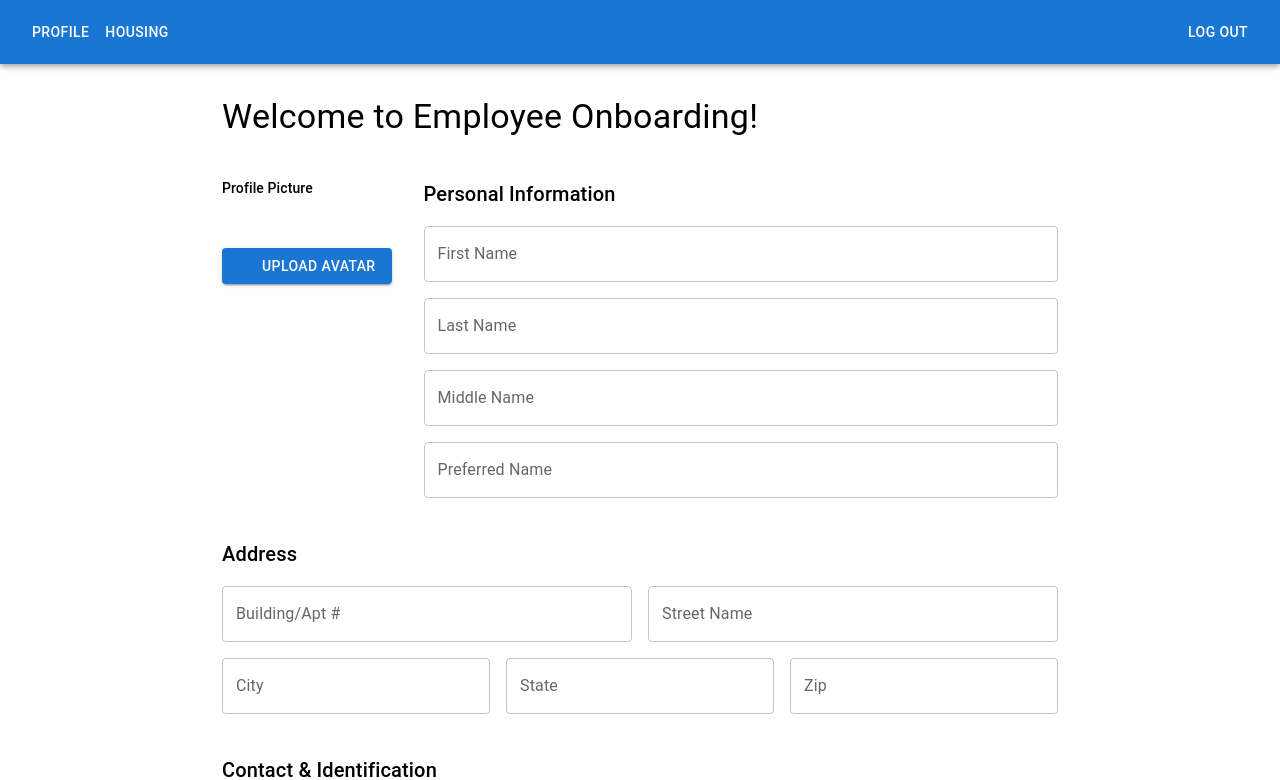
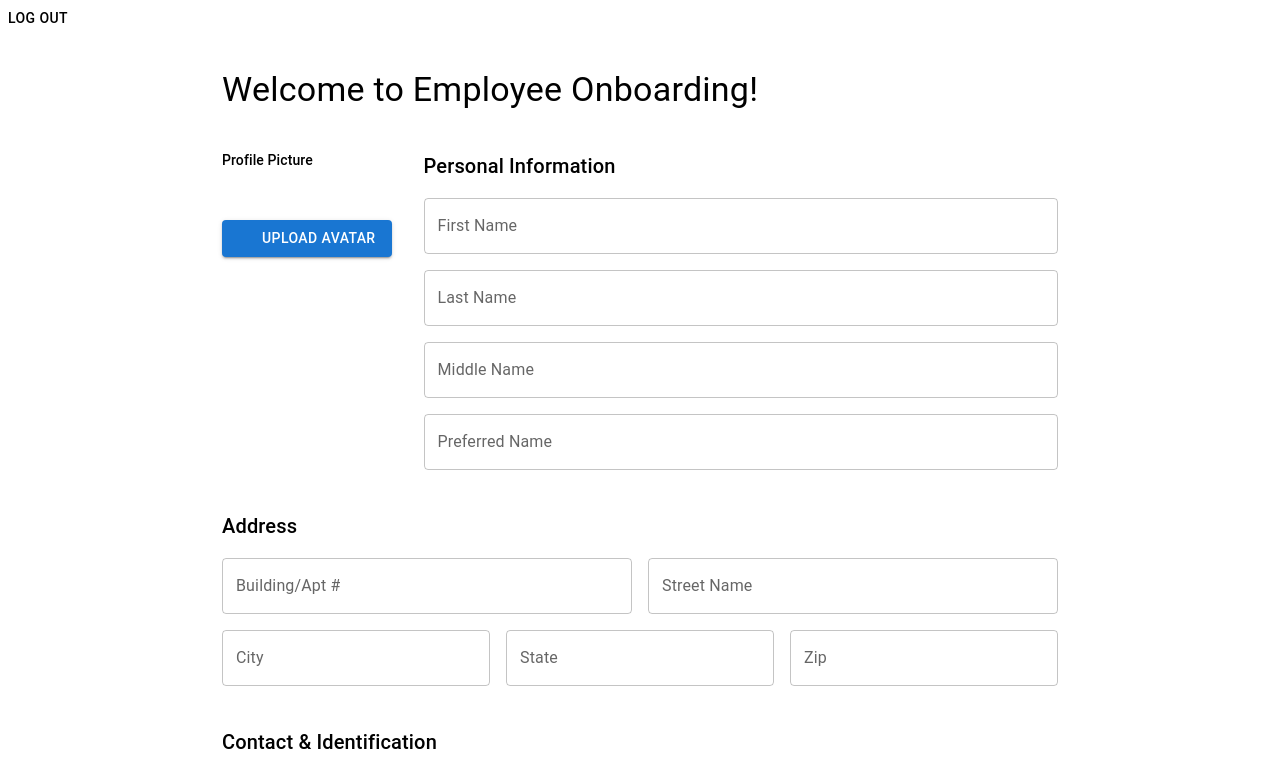
Before and after one commit to vishnu-ing/react-frontend, a React app: page /onboarding in a window 1280 px wide. Shown: the top 780 px of the page. Built offline with nearby package versions, Linux system fonts and the light colour scheme; no server answers; sample sign-in values are in the browser's storage; some icons are missing; the HTML template or start-up script is replaced by a standard one.

Commit message:
added logout button
Added logout button and moved logout page out of layout

```diff
--- a/src/App.jsx
+++ b/src/App.jsx
@@ -21,8 +21,9 @@ function App() {
         <Route path="/register" element={<Registration />} />
         {/* Protected routes */}
         <Route element={<AuthGuard />}>
+          <Route path="/logout" element={<Logout />} />
+          <Route path="/onboarding" element={<OnboardingApplication />} />
           <Route element={<Layout />}>
-            <Route path="/onboarding" element={<OnboardingApplication />} />
             <Route path="/profile" element={<PersonalProfile />} />
             <Route path="/facility-reports" element={<FacilityReports />} />
             <Route
@@ -31,7 +32,6 @@ function App() {
             />
             <Route path="/housing/me" element={<HousingDetails />} />
             <Route path="/visa" element={<VisaStatus />} />
-            <Route path="/logout" element={<Logout />} />
           </Route>
         </Route>
 
--- a/src/components/Nav.jsx
+++ b/src/components/Nav.jsx
@@ -9,7 +9,7 @@ const Nav = () => {
   const { onboardingStatus, workAuth } = useSelector(
     (state) => state.auth.user
   );
-  //if (onboardingStatus !== "Approved") return <Navigate to="/onboarding" replace />;
+  if (onboardingStatus !== "Approved") return <Navigate to="/onboarding" replace />;
 
   return (
     <Box sx={{ flexGrow: 1 }}>
--- a/src/pages/OnboardingApplication.jsx
+++ b/src/pages/OnboardingApplication.jsx
@@ -2,7 +2,7 @@ import { FormProvider, useForm } from 'react-hook-form';
 import { useDispatch, useSelector } from 'react-redux';
 import { useEffect, useMemo } from "react";
 import { Stack, Typography, Box, Alert, AlertTitle, Button } from '@mui/material';
-import {useNavigate, useSearchParams, Navigate} from 'react-router-dom';
+import {useNavigate, useSearchParams, Navigate, NavLink} from 'react-router-dom';
 
 //import components
 import ProfilePicture from "../components/onboardingcomponents/ProfilePicture";
@@ -135,7 +135,6 @@ function OnboardingApplication() {
     const isLocked = onboardingStatus === 'Pending' || isHrView;
 
     const onFormSubmit = (values) => {
-        console.log("FORM VALUES:", values);
         const submissionData = { ...values };
         submissionData.profilePicture = values.profilePicture?.url || values.profilePicture;
         submissionData.optReceipt = values.optReceipt?.url || values.optReceipt;
@@ -160,6 +159,7 @@ function OnboardingApplication() {
 
     return (
         <FormProvider {...methods}>
+            <Button style={{ color: "black", textDecoration: "none" }} onClick={() => navigate('/logout')} >Log out</Button>
             <form onSubmit={handleSubmit(onFormSubmit)}>
                 <Stack spacing={5} sx={{ p: 4, maxWidth: 900, mx: 'auto', bgcolor: 'transparent' }}>
                     {onboardingStatus !== 'Not Started' && (
```
